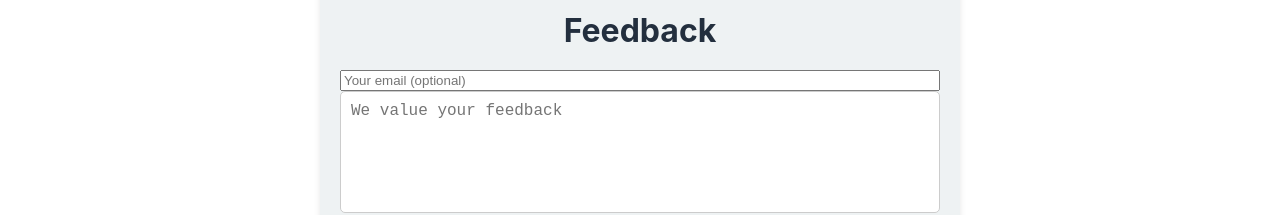
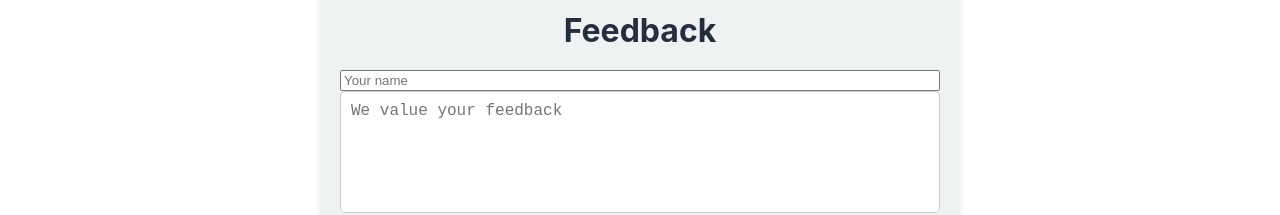
Before and after one commit to Shreyas-J-U/Price_Scout, a React (Create React App) app: page /feedback in a window 1280 px wide. Shown: the part 174-389 px from the top of the page. Built offline with nearby package versions, Linux system fonts and the light colour scheme.

Commit message:
Updated Feedback.js

```diff
--- a/src/pages/Feedback.js
+++ b/src/pages/Feedback.js
@@ -1,26 +1,42 @@
 import React, { useState } from 'react';
-import axios from 'axios';
 import './FeedbackPage.css';
 
 const FeedbackPage = () => {
+  const [name, setName] = useState('');
   const [feedback, setFeedback] = useState('');
-  const [email, setEmail] = useState('');
+  const [message, setMessage] = useState('');
 
   const handleSubmit = async (e) => {
     e.preventDefault();
+
+    // Validate the inputs
+    if (!name || !feedback) {
+      setMessage('Both name and feedback are required.');
+      return;
+    }
+
     try {
-      // Send feedback to the back-end API
-      const response = await axios.post('http://localhost:5000/api/send-feedback', {
-        feedback,
-        email,
+      const response = await fetch('http://localhost:5000/api/feedback', {
+        method: 'POST',
+        headers: {
+          'Content-Type': 'application/json',
+        },
+        body: JSON.stringify({ name, feedback }),
       });
-      alert(response.data.message);
-      setFeedback('');
-      setEmail('');
+
+      const data = await response.json();
+      if (response.status === 200) {
+        setMessage('Thank you for your valuable feedback!');
+      } else {
+        setMessage('Failed to send feedback. Please try again later.');
+      }
     } catch (error) {
-      console.error('Error sending feedback:', error);
-      alert('Failed to send feedback. Please try again later.');
+      setMessage('Failed to send feedback. Please try again later.');
+      console.error('Error submitting feedback:', error);
     }
+
+    setName('');
+    setFeedback('');
   };
 
   return (
@@ -28,10 +44,11 @@ const FeedbackPage = () => {
       <h2>Feedback</h2>
       <form onSubmit={handleSubmit}>
         <input
-          type="email"
-          placeholder="Your email (optional)"
-          value={email}
-          onChange={(e) => setEmail(e.target.value)}
+          type="text"
+          placeholder="Your name"
+          value={name}
+          onChange={(e) => setName(e.target.value)}
+          required
         />
         <textarea
           placeholder="We value your feedback"
@@ -41,6 +58,7 @@ const FeedbackPage = () => {
         ></textarea>
         <button type="submit">Submit</button>
       </form>
+      {message && <p>{message}</p>}
     </div>
   );
 };
```
